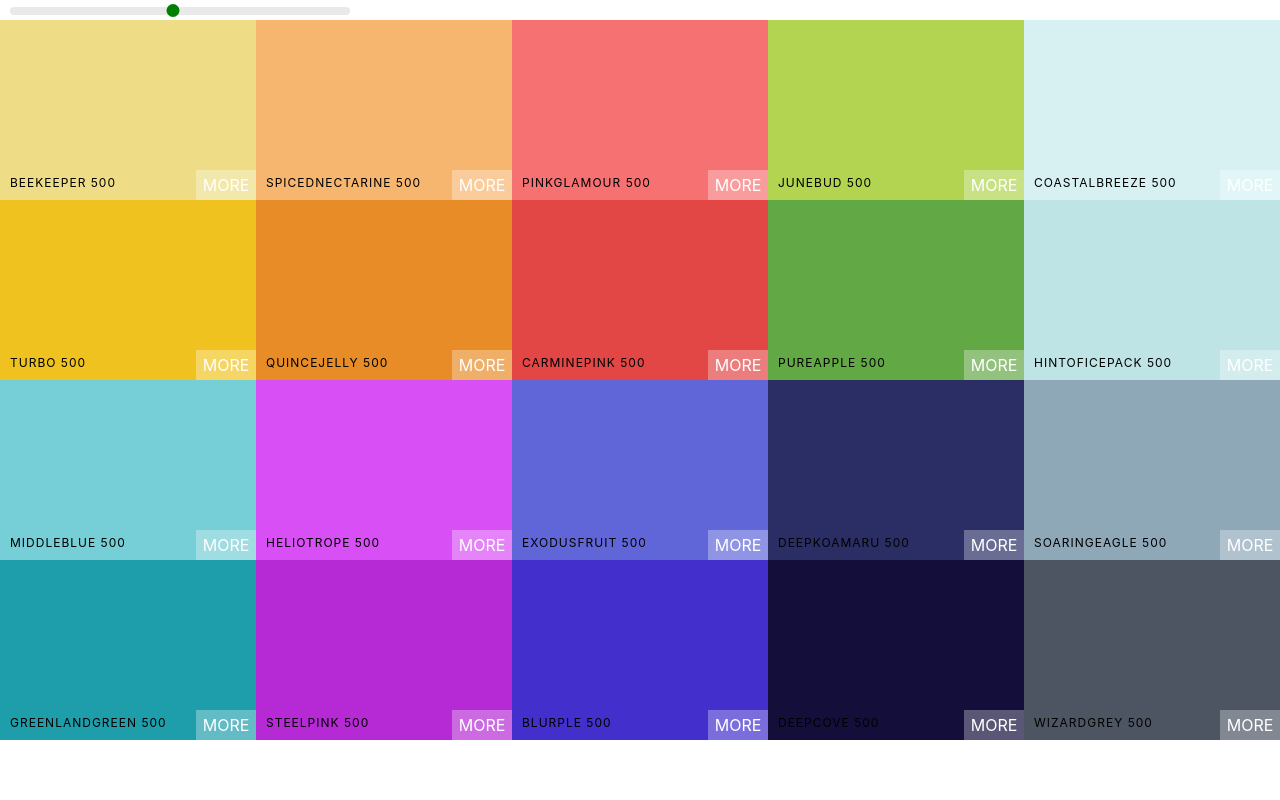
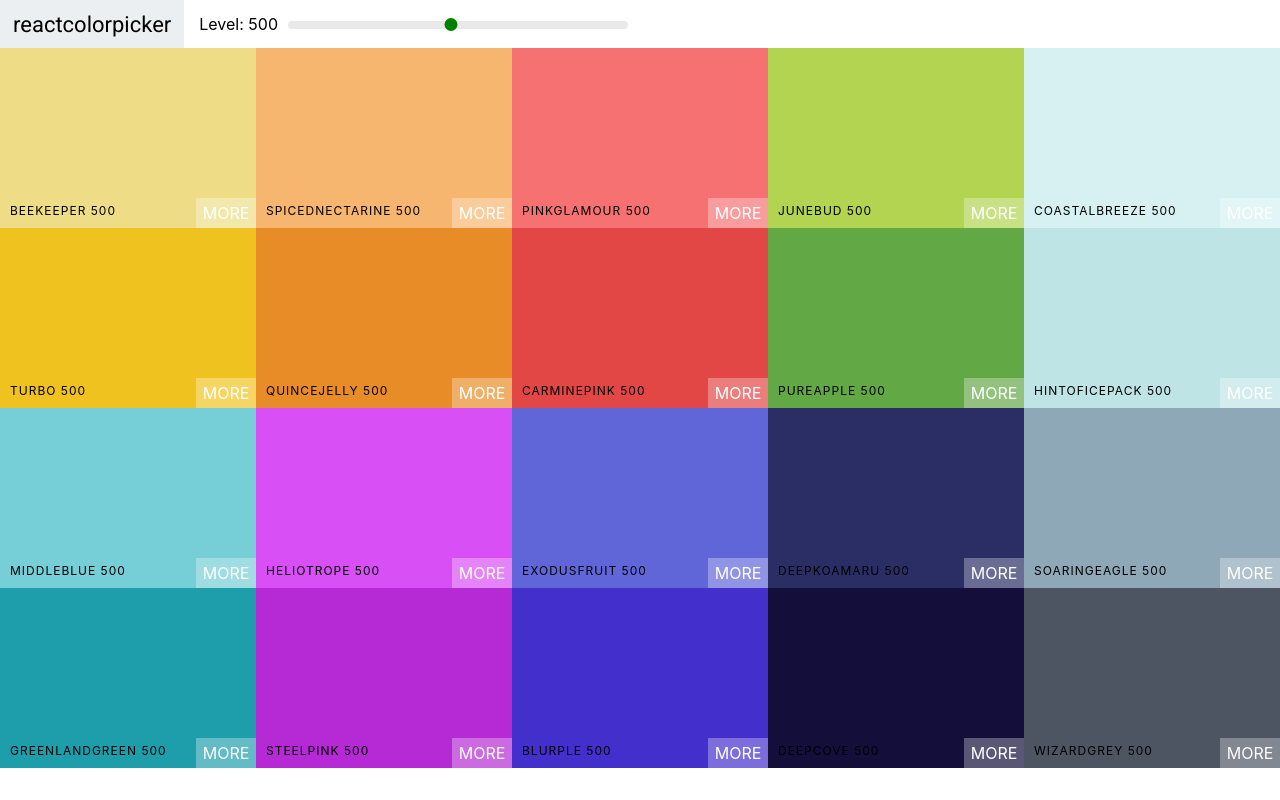
Before and after one commit to jawadahmedtaj/Color-palette, a React (Create React App) app: page / in a window 1280 px wide. Built offline with nearby package versions, Linux system fonts and the light colour scheme.

Commit message:
added navbar and roboto font

```diff
--- a/public/index.html
+++ b/public/index.html
@@ -15,6 +15,10 @@
       user's mobile device or desktop. See https://developers.google.com/web/fundamentals/web-app-manifest/
     -->
     <link rel="manifest" href="%PUBLIC_URL%/manifest.json" />
+    <link
+      href="https://fonts.googleapis.com/css?family=Roboto:100,400,500&display=swap"
+      rel="stylesheet"
+    />
     <!--
       Notice the use of %PUBLIC_URL% in the tags above.
       It will be replaced with the URL of the `public` folder during the build.
--- /dev/null
+++ b/src/Navbar.css
@@ -0,0 +1,48 @@
+.Navbar {
+  display: flex;
+  align-items: center;
+  justify-content: flex-start;
+  height: 6vh;
+}
+
+.logo {
+  margin-right: 15px;
+  padding: 0 13px;
+  font-size: 22px;
+  background-color: #eceff1;
+  font-family: Roboto;
+  height: 100%;
+  display: flex;
+  align-items: center;
+}
+
+.logo a {
+  text-decoration: none;
+  color: black;
+}
+
+.slider {
+  width: 340px;
+  margin: 0 10px;
+  display: inline-block;
+}
+
+.rc-slider-track {
+  background-color: transparent;
+}
+.rc-slider-handle,
+rc-slider-handle:active,
+rc-slider-handle:focus,
+rc-slider-handle:hover {
+  background-color: green;
+  outline: none;
+  border: 2px solid green;
+  box-shadow: none;
+  width: 13px;
+  height: 13px;
+  margin-left: -7px;
+  margin-top: -3px;
+}
+.rc-slider-rail {
+  height: 8px;
+}
--- /dev/null
+++ b/src/Navbar.js
@@ -0,0 +1,29 @@
+import React, { Component } from "react";
+import Slider from "rc-slider";
+import "rc-slider/assets/index.css";
+import "./Navbar.css";
+
+export default class Navbar extends Component {
+  render() {
+    const { level, changeLevel } = this.props;
+    return (
+      <header className="Navbar">
+        <div className="logo">
+          <a href="#">reactcolorpicker</a>
+        </div>
+        <div className="slider-container">
+          <span>Level: {level}</span>
+          <div className="slider">
+            <Slider
+              defaultValue={level}
+              min={100}
+              max={900}
+              step={100}
+              onAfterChange={changeLevel}
+            />
+          </div>
+        </div>
+      </header>
+    );
+  }
+}
--- a/src/Palette.css
+++ b/src/Palette.css
@@ -4,29 +4,3 @@
 .Palette-colors {
   height: 90%;
 }
-
-.slider {
-  width: 340px;
-  margin: 0 10px;
-  display: inline-block;
-}
-
-.rc-slider-track {
-  background-color: transparent;
-}
-.rc-slider-handle,
-rc-slider-handle:active,
-rc-slider-handle:focus,
-rc-slider-handle:hover {
-  background-color: green;
-  outline: none;
-  border: 2px solid green;
-  box-shadow: none;
-  width: 13px;
-  height: 13px;
-  margin-left: -7px;
-  margin-top: -3px;
-}
-.rc-slider-rail {
-  height: 8px;
-}
--- a/src/Palette.js
+++ b/src/Palette.js
@@ -1,8 +1,8 @@
 import React, { Component } from "react";
-import Slider from "rc-slider";
 import ColorBox from "./ColorBox";
-import "rc-slider/assets/index.css";
+
 import "./Palette.css";
+import Navbar from "./Navbar";
 
 export default class Palette extends Component {
   constructor(props) {
@@ -27,15 +27,7 @@
     ));
     return (
       <div className="Palette">
-        <div className="slider">
-          <Slider
-            defaultValue={level}
-            min={100}
-            max={900}
-            step={100}
-            onAfterChange={this.changeLevel}
-          />
-        </div>
+        <Navbar level={level} changeLevel={this.changeLevel} />
         {/* navbar goes here */}
         <div className="Palette-colors">
           {/* color boxes go here */}
```
